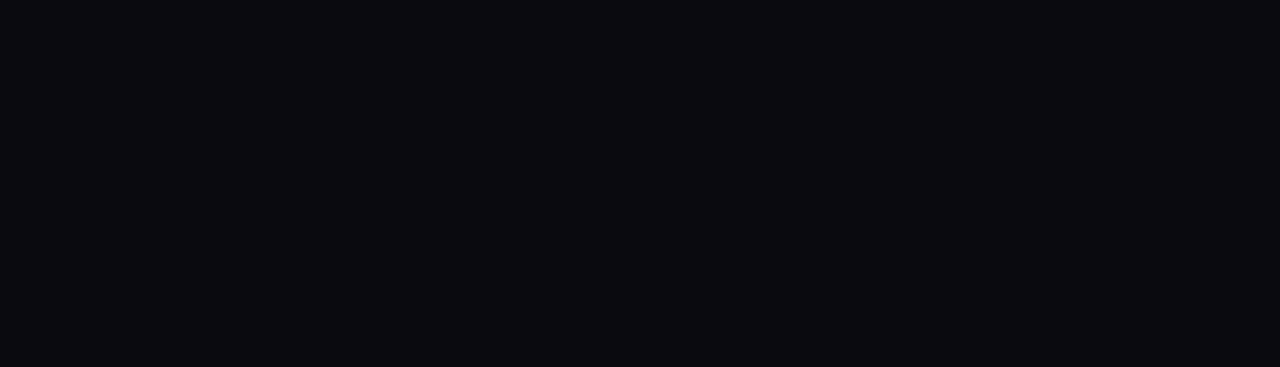
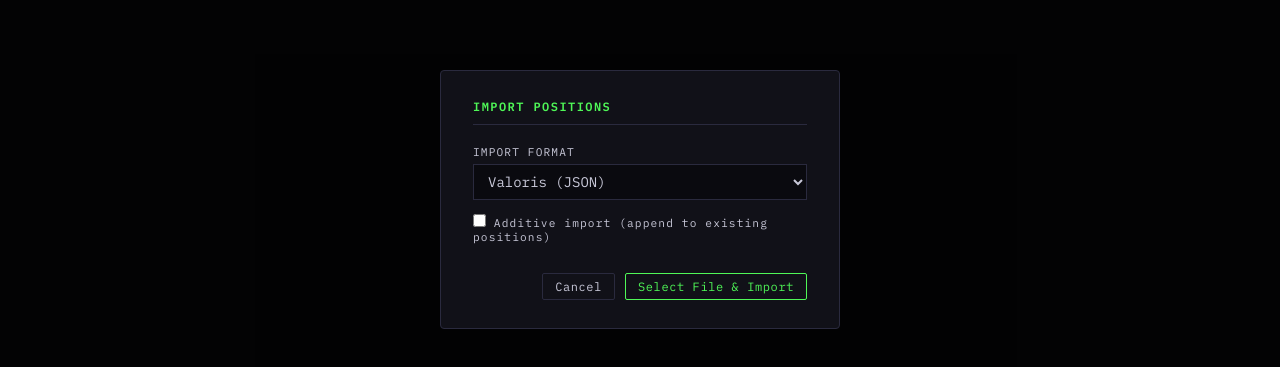
Before and after one commit to as-bytes/valoris.pretium, a Vue app: page / in a window 1280 px wide. Both pictures are taken after a click on the button "↑ Config". Shown: the part 201-568 px from the top of the page. Built offline with nearby package versions, Linux system fonts and the light colour scheme.

Commit message:
- allow fin-zero csv imports

```diff
--- a/package.json
+++ b/package.json
@@ -13,7 +13,6 @@
   "devDependencies": {
     "@types/node": "^22.13.14",
     "@vitejs/plugin-vue": "^5.2.1",
-    "concurrently": "^9.1.2",
     "firebase-admin": "^13.4.0",
     "firebase-functions": "^6.3.2",
     "tsx": "^4.19.3",
@@ -24,7 +23,6 @@
     "wrangler": "^4.10.0"
   },
   "scripts": {
-    "dev": "concurrently \"npm:dev:api\" \"npm:dev:web\"",
     "dev:web": "vite",
     "dev:api": "tsx backend/dev-server.ts",
     "build": "vite build",
--- a/src/App.vue
+++ b/src/App.vue
@@ -27,15 +27,8 @@
       >
         ↓ Config
       </button>
-      <button class="btn" @click="triggerUpload">↑ Config</button>
+      <button class="btn" @click="showImportDialog = true">↑ Config</button>
       <button class="btn accent" @click="openModal()">+ Position</button>
-      <input
-        ref="uploadInput"
-        type="file"
-        accept="application/json"
-        class="hidden-upload"
-        @change="uploadConfig"
-      />
     </div>
   </header>
 
@@ -194,12 +187,15 @@
     v-model:add-or-edit="showAddDialog"
     v-model:positions="positions"
   />
+
+  <DialogImport v-model:show="showImportDialog" @import="handleImport" />
 </template>
 
 <script setup lang="ts">
 import { computed, ref, watch } from "vue";
 import { STORAGE_KEY, STORAGE_VERSION } from "./constants";
 import DialogAddPosition from "./DialogAddPosition.vue";
+import DialogImport from "./DialogImport.vue";
 import { downloadConfig } from "./storage";
 import { Position, Quote, StorageModel } from "./types";
 import {
@@ -218,9 +214,9 @@
 const currentView = ref<"list" | "charts" | "archive">("list");
 const lastRefresh = ref(storageModel.lastRefresh || "");
 const now = ref(Date.now());
-const uploadInput = ref<HTMLInputElement | null>(null);
 
 const showAddDialog = ref<string | null>(null);
+const showImportDialog = ref(false);
 const sortKey = ref<string | null>(null);
 const sortAsc = ref(true);
 
@@ -442,61 +438,15 @@
   positions.value = positions.value.filter((p) => p.id !== id);
 }
 
-function triggerUpload(): void {
-  uploadInput.value?.click();
-}
-
-async function uploadConfig(event: Event): Promise<void> {
-  const input = event.target as HTMLInputElement;
-  const file = input.files?.[0];
-  if (!file) return;
-
-  const json = await file.text();
-  let model: StorageModel;
-
-  try {
-    model = JSON.parse(json) as StorageModel;
-  } catch {
-    alert("Uploaded file is not valid JSON.");
-    input.value = "";
-    return;
-  }
-
-  if (
-    !window.confirm(
-      "Importing config will delete all current local data. Continue?",
-    )
-  ) {
-    input.value = "";
-    return;
-  }
-
-  if (model.version !== STORAGE_VERSION) {
-    const proceed = window.confirm(
-      `Uploaded config version (${model.version || "unknown"}) differs from current version (${STORAGE_VERSION}). Continue anyway?`,
-    );
-    if (!proceed) {
-      input.value = "";
-      return;
+function handleImport(payload: { positions: Position[]; additive: boolean }) {
+  if (payload.additive) {
+    positions.value = [...positions.value, ...payload.positions];
+  } else {
+    if (confirm("Importing config will delete all current local data. Continue?")) {
+      positions.value = payload.positions;
     }
   }
-
-  localStorage.removeItem(STORAGE_KEY);
-  saveStorageModel({
-    version: model.version || STORAGE_VERSION,
-    positions: model.positions || [],
-    lastQuotes: model.lastQuotes || {},
-    lastRefresh: model.lastRefresh || "",
-  });
-
-  const latest = loadStorageModel();
-  positions.value = latest.positions;
-  quoteMap.value = latest.lastQuotes;
-  lastRefresh.value = latest.lastRefresh;
-  now.value = Date.now();
-  input.value = "";
-
-  scheduleNext();
+  scheduleNext(true);
 }
 
 function loadTestData() {
--- /dev/null
+++ b/src/DialogImport.vue
@@ -0,0 +1,197 @@
+<template>
+  <div
+    class="modal-backdrop"
+    :class="{ open: showImportDialog }"
+    @click.self="close"
+  >
+    <div class="modal">
+      <h2>Import Positions</h2>
+      <div class="form-grid">
+        <div class="field form-full">
+          <label>IMPORT FORMAT</label>
+          <select v-model="importFormat">
+            <option value="valoris">Valoris (JSON)</option>
+            <option value="finzero">Finanzen.net-Zero (CSV)</option>
+          </select>
+        </div>
+
+        <div class="field form-full">
+          <label class="checkbox-row">
+            <input v-model="isAdditive" type="checkbox" />
+            Additive import (append to existing positions)
+          </label>
+        </div>
+      </div>
+
+      <div class="status-message" v-if="status">
+        {{ status }}
+      </div>
+
+      <div class="form-row">
+        <button class="btn" @click="close">Cancel</button>
+        <button class="btn accent" @click="triggerFileInput">
+          Select File & Import
+        </button>
+      </div>
+
+      <input
+        ref="fileInput"
+        type="file"
+        :accept="fileAccept"
+        class="hidden-upload"
+        @change="handleFileSelect"
+      />
+    </div>
+  </div>
+</template>
+
+<script setup lang="ts">
+import { computed, ref } from "vue";
+import { Position } from "./types";
+import { parseFinZeroCSV, parseValorisJSON } from "./importUtils";
+
+const showImportDialog = defineModel<boolean>("show", { required: true });
+const emit = defineEmits<{
+  (e: "import", payload: { positions: Position[]; additive: boolean }): void;
+}>();
+
+const importFormat = ref<"valoris" | "finzero">("valoris");
+const isAdditive = ref(false);
+const status = ref("");
+const fileInput = ref<HTMLInputElement | null>(null);
+
+const fileAccept = computed(() => {
+  return importFormat.value === "valoris" ? "application/json" : ".csv";
+});
+
+function close() {
+  showImportDialog.value = false;
+  status.value = "";
+}
+
+function triggerFileInput() {
+  fileInput.value?.click();
+}
+
+async function handleFileSelect(event: Event) {
+  const input = event.target as HTMLInputElement;
+  const file = input.files?.[0];
+  if (!file) return;
+
+  const text = await file.text();
+  let positions: Position[] = [];
+
+  if (importFormat.value === "valoris") {
+    positions = parseValorisJSON(text);
+  } else if (importFormat.value === "finzero") {
+    positions = parseFinZeroCSV(text);
+  }
+
+  if (positions.length === 0) {
+    status.value = "No valid positions found in file.";
+    input.value = "";
+    return;
+  }
+
+  emit("import", { positions, additive: isAdditive.value });
+  close();
+  input.value = "";
+}
+</script>
+
+<style scoped>
+.modal-backdrop {
+  display: none;
+  position: fixed;
+  inset: 0;
+  background: rgba(0, 0, 0, 0.75);
+  align-items: center;
+  justify-content: center;
+  z-index: 200;
+}
+
+.modal-backdrop.open {
+  display: flex;
+}
+
+.modal {
+  background: var(--surface);
+  border: 1px solid var(--border2);
+  padding: 28px 32px;
+  width: 400px;
+  max-width: 95vw;
+  border-radius: 4px;
+}
+
+h2 {
+  font-size: var(--font-size-xs);
+  letter-spacing: 0.12em;
+  text-transform: uppercase;
+  color: var(--accent);
+  margin-bottom: 20px;
+  padding-bottom: 10px;
+  border-bottom: 1px solid var(--border2);
+}
+
+.form-grid {
+  display: grid;
+  grid-template-columns: 1fr;
+  gap: 14px;
+}
+
+.field label {
+  display: block;
+  font-size: var(--font-size-xxs);
+  color: var(--text);
+  margin-bottom: 5px;
+  letter-spacing: 0.1em;
+}
+
+.field select {
+  width: 100%;
+  background: var(--bg);
+  border: 1px solid var(--border2);
+  color: var(--text);
+  padding: 7px 10px;
+  font-family: inherit;
+  font-size: var(--font-size-sm);
+}
+
+.checkbox-row {
+  display: flex;
+  align-items: center;
+  gap: 8px;
+  cursor: pointer;
+  color: var(--muted);
+  font-size: var(--font-size-xs);
+  text-transform: none;
+  letter-spacing: 0;
+}
+
+.checkbox-row input[type="checkbox"] {
+  width: auto;
+  cursor: pointer;
+  accent-color: var(--accent);
+}
+
+.status-message {
+  margin-top: 15px;
+  color: var(--red);
+  font-size: var(--font-size-xs);
+}
+
+.form-row {
+  display: flex;
+  gap: 10px;
+  justify-content: flex-end;
+  margin-top: 24px;
+}
+
+.hidden-upload {
+  display: none;
+}
+
+.form-full {
+  grid-column: 1 / -1;
+}
+</style>
--- /dev/null
+++ b/src/importUtils.ts
@@ -0,0 +1,64 @@
+import { Position } from "./types";
+import { uid } from "./utils";
+
+export function parseFinZeroCSV(text: string): Position[] {
+  const lines = text.split(/\r?\n/);
+  if (lines.length < 2) return [];
+
+  const positions: Position[] = [];
+
+  // Skip header: Name;ISIN;WKN;Art;Anzahl;Verfügbar;Kaufkurs;Kaufwert;Kurs;Kurszeit;Kursdatum;Wert;Erfolg [%];Erfolg [EUR];Notiz
+  for (let i = 1; i < lines.length; i++) {
+    const line = lines[i].trim();
+    if (!line) continue;
+
+    const fields = line.split(";");
+    if (fields.length < 14) continue;
+
+    const name = fields[0];
+    const isin = fields[1];
+    const amountStr = fields[4];
+    const rateStr = fields[6];
+
+    if (!isin || !amountStr || !rateStr) continue;
+
+    // German number format: 1.638 or 447,145
+    // Remove thousand separator (.) and replace decimal separator (,) with (.)
+    const parseGermanNumber = (s: string) =>
+      parseFloat(s.replace(/\./g, "").replace(",", "."));
+
+    const amount = parseGermanNumber(amountStr);
+    const rate = parseGermanNumber(rateStr);
+
+    if (isNaN(amount) || isNaN(rate)) continue;
+
+    positions.push({
+      id: uid(),
+      name: name.trim(),
+      url: null,
+      isin: isin.trim().toUpperCase(),
+      exchange: "FinZero",
+      amount,
+      rate,
+      want: null,
+      sold: false,
+      hide: false,
+    });
+  }
+
+  return positions;
+}
+
+export function parseValorisJSON(text: string): Position[] {
+  try {
+    const model = JSON.parse(text);
+    // Support both the StorageModel structure and a simple array of positions
+    if (Array.isArray(model)) {
+      return model;
+    }
+    return model.positions || [];
+  } catch {
+    console.error("Failed to parse Valoris JSON");
+    return [];
+  }
+}
```
